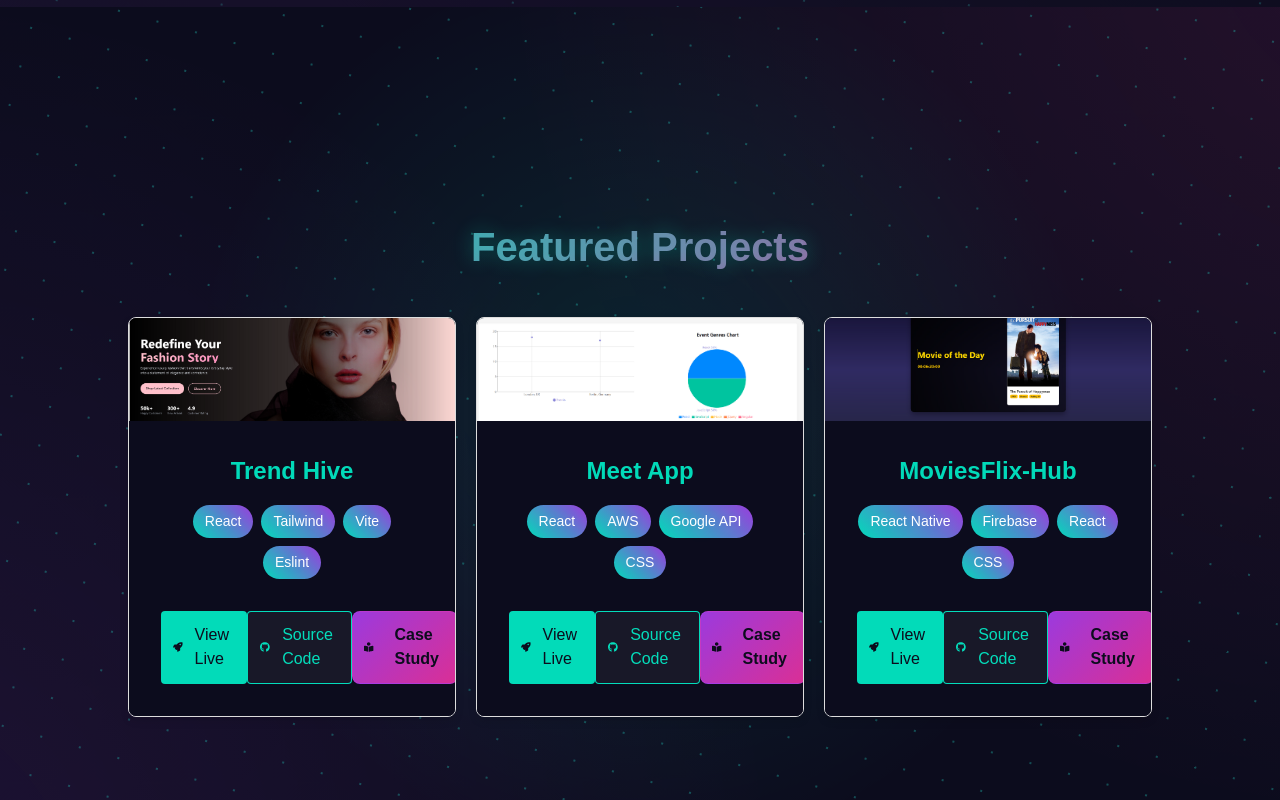
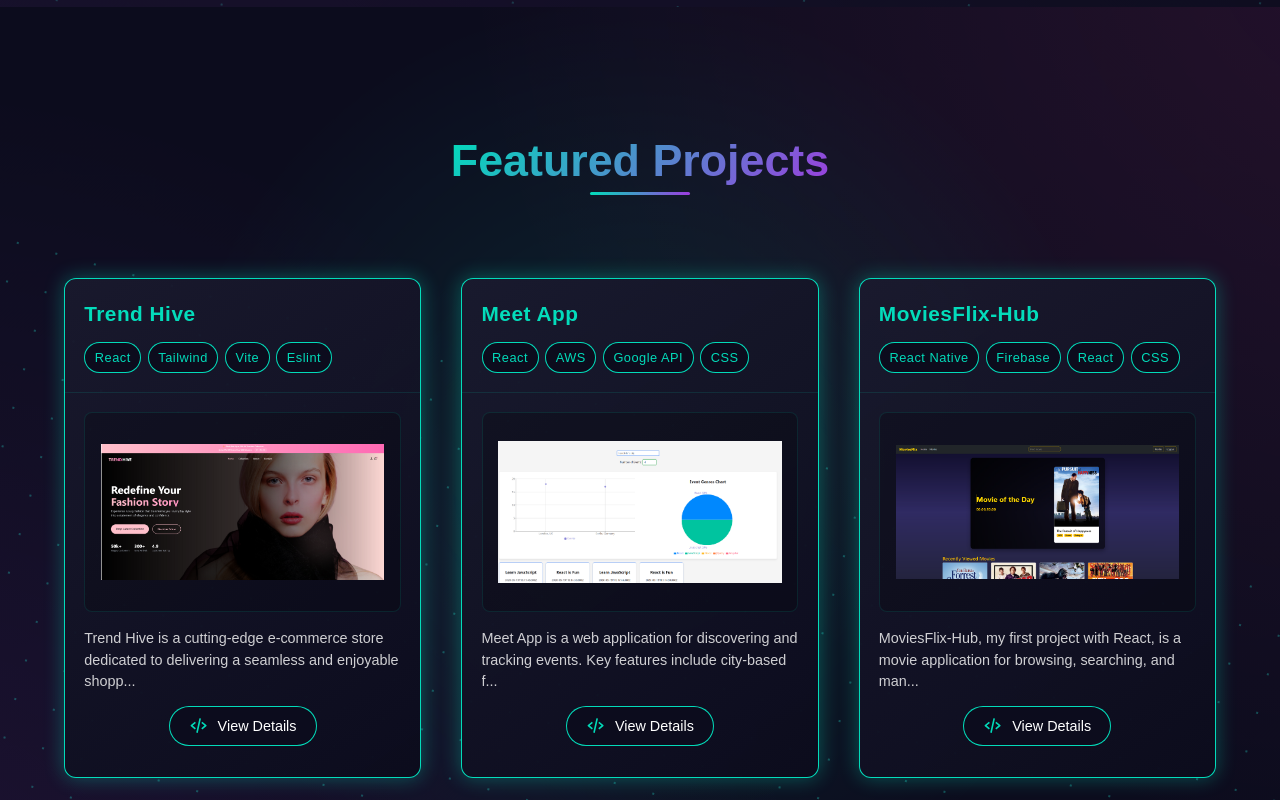
Before and after one commit to JDestefano11/React-Portfolio-Vite, a React (Vite) app: page / in a window 1280 px wide. Shown: the part 3400-4200 px from the top of the page. Built offline with nearby package versions, Linux system fonts and the light colour scheme.

Commit message:
"Updated project section to look more professional and have a cooler unique layout"

```diff
--- a/src/components/ProjectSection/ProjectSection.css
+++ b/src/components/ProjectSection/ProjectSection.css
@@ -4,7 +4,9 @@
   --aurora-purple: rgba(182, 67, 255, 0.85);
   --digital-black: #0c0c1d;
   --aurora-glow: 0 0 20px rgba(0, 255, 213, 0.3);
-  --card-bg: #1a1a2e;
+  --card-bg: var(--digital-black);
+  --card-border: var(--aurora-teal);
+  --card-hover-border: rgba(0, 255, 213, 0.5);
 }
 
 body {
@@ -20,9 +22,7 @@ body {
   background: var(--digital-black);
   position: relative;
   overflow: hidden;
-  display: flex;
-  align-items: center;
-  padding-top: 120px;
+  padding: 120px 0;
 }
 
 .projects-section::before {
@@ -70,7 +70,8 @@ body {
 }
 
 .container {
-  width: 80%;
+  width: 90%;
+  max-width: 1400px;
   margin: 0 auto;
   position: relative;
   z-index: 1;
@@ -78,233 +79,378 @@ body {
 
 .section-title {
   text-align: center;
-  font-size: 2.5rem;
-  margin-bottom: 40px;
-  background: linear-gradient(135deg, var(--aurora-teal), var(--aurora-pink));
+  margin-bottom: 60px;
+}
+
+.title-text {
+  font-size: 2.8rem;
+  font-weight: 700;
+  background: linear-gradient(135deg, var(--aurora-teal), var(--aurora-purple));
   -webkit-background-clip: text;
   -webkit-text-fill-color: transparent;
-  text-shadow: var(--aurora-glow);
+  padding-bottom: 10px;
+  position: relative;
+}
+
+.title-text::after {
+  content: '';
+  position: absolute;
+  bottom: 0;
+  left: 50%;
+  transform: translateX(-50%);
+  width: 100px;
+  height: 3px;
+  background: linear-gradient(90deg, var(--aurora-teal), var(--aurora-purple));
+  border-radius: 2px;
 }
 
 .projects-grid {
-  display: grid;
-  grid-template-columns: repeat(auto-fit, minmax(250px, 1fr));
-  gap: 20px;
+  display: flex;
+  flex-wrap: wrap;
+  gap: 40px;
+  perspective: 1000px;
 }
 
-.epic-card {
-  height: 400px;
-  display: flex;
-  flex-direction: column;
-  justify-content: space-between;
-  border: 1px solid #ddd;
-  border-radius: 8px;
-  overflow: hidden;
-  box-shadow: 0 4px 8px rgba(0, 0, 0, 0.1);
-  transition: transform 0.3s;
+.project-card {
+  height: 500px;
+  perspective: 1000px;
+  cursor: pointer;
+  position: relative;
+  transition: transform 0.3s ease;
+  flex: 1;
+  min-width: 350px;
+  max-width: 450px;
+  margin: 1.5rem auto;
 }
 
-.epic-card:hover {
+.project-card:hover {
   transform: translateY(-5px);
 }
 
-.card-content {
-  padding: 16px;
+.card-inner {
+  position: relative;
+  width: 100%;
+  height: 100%;
+  transform-style: preserve-3d;
+  transition: transform 0.8s cubic-bezier(0.4, 0, 0.2, 1);
+}
+
+.project-card.active .card-inner {
+  transform: rotateY(180deg);
+}
+
+.card-front,
+.card-back {
+  position: absolute;
+  width: 100%;
+  height: 100%;
+  backface-visibility: hidden;
+  border-radius: 12px;
+  overflow: hidden;
+  background: var(--digital-black);
+  border: 1px solid var(--aurora-teal);
+  transition: all 0.3s ease;
+  box-shadow: var(--aurora-glow);
   display: flex;
   flex-direction: column;
-  justify-content: space-between;
-  flex-grow: 1;
-  background-color: var(--digital-black);
 }
 
-.card-image-container {
-  position: relative;
-  height: 200px;
-  overflow: hidden;
+.card-front {
+  background: linear-gradient(
+    145deg,
+    rgba(26, 26, 46, 0.95),
+    rgba(12, 12, 29, 0.98)
+  );
 }
 
-.card-image-container img {
-  width: 100%;
-  height: 100%;
-  object-fit: cover;
+.project-card:hover .card-front,
+.project-card:hover .card-back {
+  border-color: var(--aurora-teal);
+  box-shadow: 0 0 30px rgba(0, 255, 213, 0.2);
 }
 
-.card-overlay {
-  position: absolute;
-  top: 0;
-  left: 0;
-  width: 100%;
-  height: 100%;
-  background: rgba(0, 0, 0, 0.5);
-  opacity: 0;
-  transition: opacity 0.3s;
+.card-header {
+  padding: 1.2rem;
+  border-bottom: 1px solid rgba(0, 255, 213, 0.1);
 }
 
-.card-image-container:hover .card-overlay {
-  opacity: 1;
+.card-header h3 {
+  color: var(--aurora-teal);
+  font-size: 1.3rem;
+  margin-bottom: 0.8rem;
+  font-weight: 600;
+  letter-spacing: 0.5px;
 }
 
-.card-description {
-  color: #fff;
-  padding: 10px;
-  text-align: center;
+.tech-stack {
+  display: flex;
+  flex-wrap: wrap;
+  gap: 0.4rem;
 }
 
-.card-info {
-  padding: 16px;
-  flex-grow: 1;
-  display: flex;
-  flex-direction: column;
-  justify-content: space-between;
+.tech-badge {
+  background: var(--digital-black);
+  border: 1px solid var(--aurora-teal);
+  padding: 0.3rem 0.6rem;
+  border-radius: 20px;
+  color: var(--aurora-teal);
+  font-size: 0.8rem;
+  letter-spacing: 0.5px;
+  backdrop-filter: blur(5px);
+  transition: all 0.3s ease;
 }
 
-.card-title {
-  margin-bottom: 16px;
-  text-align: center;
-  color: var(--aurora-teal);
-}
-
-.card-title h3 {
-  font-size: 1.5rem;
-}
-
-.card-tech {
-  display: flex;
-  flex-wrap: wrap;
-  gap: 8px;
-  margin-bottom: 16px;
-  justify-content: center;
-}
-
-.tech-tag {
-  background: linear-gradient(45deg, var(--aurora-teal), var(--aurora-purple));
-  border-radius: 20px;
-  padding: 6px 12px;
-  font-size: 14px;
-  color: white;
-  text-shadow: var(--aurora-glow);
-  transition: background-color 0.3s, color 0.3s;
-}
-
-.tech-tag:hover {
-  background: linear-gradient(45deg, var(--aurora-pink), var(--aurora-teal));
-  color: white;
-}
-
-.card-actions {
-  display: flex;
-  justify-content: space-between;
-  margin-top: 16px;
-}
-
-.action-btn {
-  display: flex;
-  align-items: center;
-  gap: 4px;
-  padding: 8px 12px;
-  background-color: #007bff;
-  color: white;
-  border-radius: 4px;
-  text-decoration: none;
-  transition: background-color 0.3s;
-}
-
-.action-btn:hover {
-  background-color: #0056b3;
-}
-
-.action-btn.live {
-  background: var(--aurora-teal);
-  color: var(--digital-black);
-}
-
-.action-btn.code {
-  background: rgba(255, 255, 255, 0.05);
-  color: var(--aurora-teal);
-  border: 1px solid var(--aurora-teal);
-}
-
-.action-btn.case-study {
-  background: linear-gradient(135deg, var(--aurora-purple), var(--aurora-pink));
-  color: var(--digital-black);
-  border: 1px solid rgba(182, 67, 255, 0.3);
-  display: flex;
-  align-items: center;
-  justify-content: center;
-  gap: 0.8rem;
-  padding: 0.7rem;
-  border-radius: 8px;
-  transition: all 0.3s ease;
-  font-weight: 600;
-}
-
-.action-btn:hover {
-  background: var(--aurora-purple);
+.tech-badge:hover {
+  background: rgba(0, 255, 213, 0.15);
   transform: translateY(-2px);
   box-shadow: var(--aurora-glow);
 }
 
-.btn-icon {
-  margin-right: 8px;
+.card-preview {
+  flex: 1;
+  display: flex;
+  flex-direction: column;
+  padding: 1.2rem;
+  overflow: hidden;
+}
+
+.preview-image {
+  height: 200px;
+  display: flex;
+  align-items: center;
+  justify-content: center;
+  margin-bottom: 1rem;
+  border-radius: 8px;
+  overflow: hidden;
+  border: 1px solid rgba(0, 255, 213, 0.1);
+  background: rgba(0, 0, 0, 0.2);
+}
+
+.preview-image img {
+  width: 90%;
+  height: 90%;
+  object-fit: contain;
+  transition: transform 0.5s ease;
+}
+
+.preview-content {
+  text-align: left;
+}
+
+.preview-description {
+  color: rgba(255, 255, 255, 0.8);
+  font-size: 0.9rem;
+  line-height: 1.5;
+  margin-bottom: 0.8rem;
+  display: -webkit-box;
+  -webkit-line-clamp: 3;
+  -webkit-box-orient: vertical;
+  overflow: hidden;
+}
+
+.preview-actions {
+  display: flex;
+  justify-content: center;
+  margin-top: auto;
+}
+
+.action-button {
+  display: flex;
+  align-items: center;
+  gap: 0.6rem;
+  padding: 0.6rem 1.2rem;
+  background: var(--digital-black);
+  border: 1px solid var(--aurora-teal);
+  border-radius: 25px;
+  color: white;
+  font-size: 0.9rem;
+  cursor: pointer;
+  transition: all 0.3s ease;
+}
+
+.action-button:hover {
+  background: rgba(0, 255, 213, 0.15);
+  transform: translateY(-2px);
+  box-shadow: var(--aurora-glow);
+}
+
+.action-button svg {
+  font-size: 1.2rem;
+  color: var(--aurora-teal);
+}
+
+.flip-indicator {
+  position: absolute;
+  top: 1rem;
+  right: 1rem;
+  background: var(--digital-black);
+  border: 1px solid var(--aurora-teal);
+  padding: 0.5rem 1rem;
+  border-radius: 20px;
+  color: white;
+  display: flex;
+  align-items: center;
+  gap: 0.6rem;
+  z-index: 10;
+  backdrop-filter: blur(5px);
+  transition: all 0.3s ease;
+  opacity: 0;
+  transform: translateY(-10px);
+  font-size: 0.9rem;
+}
+
+.flip-icon {
+  font-size: 1.2rem;
+  color: var(--aurora-teal);
+  animation: rotate 2s infinite linear;
+}
+
+.project-card:hover .flip-indicator {
+  opacity: 1;
+  transform: translateY(0);
+  box-shadow: var(--aurora-glow);
+}
+
+.project-card.active .flip-indicator {
+  opacity: 0;
+}
+
+.card-back {
+  transform: rotateY(180deg);
+  padding: 2.5rem;
+  background: linear-gradient(
+    145deg,
+    rgba(26, 26, 46, 0.95),
+    rgba(12, 12, 29, 0.98)
+  );
+}
+
+.project-title h3 {
+  color: white;
+  font-size: 1.5rem;
+  margin-bottom: 1rem;
+  font-weight: 600;
+  letter-spacing: 0.5px;
+}
+
+.project-content {
+  color: white;
+  text-align: left;
+}
+
+.project-content h3 {
+  margin-bottom: 1.2rem;
+  color: var(--aurora-teal);
+  font-size: 1.8rem;
+  font-weight: 600;
+}
+
+.project-description {
+  margin-bottom: 2rem;
+  line-height: 1.7;
+  font-size: 0.95rem;
+  color: rgba(255, 255, 255, 0.85);
+  letter-spacing: 0.3px;
+}
+
+.project-links {
+  display: flex;
+  flex-wrap: wrap;
+  gap: 1rem;
+  margin-top: 2rem;
+}
+
+.project-link {
+  flex: 1;
+  min-width: 140px;
+  display: flex;
+  align-items: center;
+  gap: 0.6rem;
+  padding: 0.8rem 1.2rem;
+  background: var(--digital-black);
+  border: 1px solid var(--aurora-teal);
+  border-radius: 25px;
+  color: white;
+  text-decoration: none;
+  font-size: 0.9rem;
+  transition: all 0.3s ease;
+  justify-content: center;
+  position: relative;
+}
+
+.project-link:hover {
+  background: rgba(0, 255, 213, 0.15);
+  transform: translateY(-2px);
+  box-shadow: var(--aurora-glow);
+}
+
+.project-link svg {
+  color: var(--aurora-teal);
+}
+
+.external-link-icon {
+  font-size: 0.9rem !important;
+  position: absolute;
+  right: 1rem;
+  opacity: 0;
+  transform: translateX(-5px);
+  transition: all 0.3s ease;
+}
+
+.project-link:hover .external-link-icon {
+  opacity: 0.8;
+  transform: translateX(0);
+}
+
+@keyframes pulse {
+  0% { opacity: 0.5; transform: scale(0.95); }
+  50% { opacity: 1; transform: scale(1.05); }
+  100% { opacity: 0.5; transform: scale(0.95); }
+}
+
+.project-card:hover .preview-image img {
+  transform: scale(1.05);
+}
+
+@keyframes rotate {
+  from { transform: rotate(0deg); }
+  to { transform: rotate(360deg); }
 }
 
 @keyframes gradientMove {
-  0% {
-    transform: rotate(0deg) scale(1);
-  }
-  50% {
-    transform: rotate(180deg) scale(1.2);
-  }
-  100% {
-    transform: rotate(360deg) scale(1);
-  }
+  0% { transform: rotate(0deg) scale(1); }
+  50% { transform: rotate(180deg) scale(1.2); }
+  100% { transform: rotate(360deg) scale(1); }
 }
 
 @keyframes particleFloat {
-  0% {
-    transform: translateY(0) translateX(0) rotate(0deg);
+  0% { transform: translateY(0) translateX(0) rotate(0deg); }
+  100% { transform: translateY(-50%) translateX(-50%) rotate(45deg); }
+}
+
+@media (max-width: 768px) {
+  .projects-grid {
+    flex-direction: column;
+    gap: 30px;
   }
-  100% {
-    transform: translateY(-50%) translateX(-50%) rotate(45deg);
+
+  .project-card {
+    height: 400px;
+  }
+
+  .project-links {
+    flex-direction: column;
+  }
+
+  .title-text {
+    font-size: 2.2rem;
+  }
+
+  .project-content h3 {
+    font-size: 1.5rem;
+  }
+
+  .project-description {
+    font-size: 0.9rem;
   }
 }
-
-/* Mobile Styles */
-@media (max-width: 768px) {
-  .section-title {
-    font-size: 2rem;
-    margin-bottom: 20px;
-  }
-
-  .projects-grid {
-    grid-template-columns: 1fr;
-    gap: 15px;
-  }
-
-  .epic-card {
-    height: auto;
-    margin: 0 10px;
-  }
-
-  .card-content img {
-    height: 150px;
-  }
-
-  .card-title h3 {
-    font-size: 1.2rem;
-  }
-
-  .card-description p {
-    font-size: 0.9rem;
-  }
-
-  .card-actions {
-    flex-direction: column;
-    gap: 10px;
-  }
-
-  .action-btn {
-    width: 100%;
-    justify-content: center;
-  }
-}
--- a/src/components/ProjectSection/ProjectSection.jsx
+++ b/src/components/ProjectSection/ProjectSection.jsx
@@ -1,50 +1,89 @@
-import React from "react";
+import React, { useState } from "react";
 import { FaGithub, FaRocket, FaBookReader } from "react-icons/fa";
+import { MdFlip, MdOpenInNew } from 'react-icons/md';
+import { BiCodeAlt } from 'react-icons/bi';
 import { Link } from "react-router-dom";
 import "./ProjectSection.css";
 import TrendHive from "../../images/TrendHive.png";
 import MoviesFlix from "../../images/Movies.png";
 import MeetApp from "../../images/MeetApp.png";
 
-const ProjectCard = ({ project }) => {
+const ProjectCard = ({ project, isActive, onClick }) => {
   return (
-    <div className="epic-card">
-      <div className="card-image-container">
-        <img src={project.image} alt={project.title} />
-        <div className="card-overlay">
-          <div className="card-description">
-            <p>{project.description}</p>
+    <div
+      className={`project-card ${isActive ? 'active' : ''}`}
+      onClick={onClick}
+    >
+      <div className="flip-indicator">
+        <MdFlip className="flip-icon" />
+        <span>Flip Card</span>
       </div>
-        </div>
-      </div>
-      <div className="card-content">
-        <div className="card-info">
-          <div className="card-title">
+      <div className="card-inner">
+        <div className="card-front">
+          <div className="card-header">
             <h3>{project.title}</h3>
-          </div>
-          <div className="card-tech">
+            <div className="tech-stack">
               {project.tech.map((tech, index) => (
-              <span key={index} className="tech-tag">
+                <span key={index} className="tech-badge">
                   {tech}
                 </span>
               ))}
             </div>
-          <div className="card-actions">
-            <a href={project.liveUrl} className="action-btn live">
-              <FaRocket className="btn-icon" />
-              View Live
+          </div>
+          <div className="card-preview">
+            <div className="preview-image">
+              <img src={project.image} alt={project.title} />
+            </div>
+            <div className="preview-content">
+              <p className="preview-description">
+                {project.description.slice(0, 100)}...
+              </p>
+              <div className="preview-actions">
+                <button className="action-button">
+                  <BiCodeAlt />
+                  <span>View Details</span>
+                </button>
+              </div>
+            </div>
+          </div>
+        </div>
+
+        <div className="card-back">
+          <div className="project-content">
+            <h3>{project.title}</h3>
+            <p className="project-description">{project.description}</p>
+            <div className="project-links">
+              <a
+                href={project.liveUrl}
+                className="project-link live"
+                target="_blank"
+                rel="noopener noreferrer"
+                onClick={(e) => e.stopPropagation()}
+              >
+                <FaRocket />
+                <span>Live Demo</span>
+                <MdOpenInNew className="external-link-icon" />
               </a>
-            <a href={project.codeUrl} className="action-btn code">
-              <FaGithub className="btn-icon" />
-              Source Code
+              <a
+                href={project.codeUrl}
+                className="project-link code"
+                target="_blank"
+                rel="noopener noreferrer"
+                onClick={(e) => e.stopPropagation()}
+              >
+                <FaGithub />
+                <span>View Code</span>
+                <MdOpenInNew className="external-link-icon" />
               </a>
               <Link
                 to={`/case-study/${project.id}`}
-              className="action-btn case-study"
+                className="project-link case-study"
+                onClick={(e) => e.stopPropagation()}
               >
-              <FaBookReader className="btn-icon" />
-              Case Study
+                <FaBookReader />
+                <span>Case Study</span>
               </Link>
+            </div>
           </div>
         </div>
       </div>
@@ -53,6 +92,8 @@ const ProjectCard = ({ project }) => {
 };
 
 const ProjectSection = () => {
+  const [activeProject, setActiveProject] = useState(null);
+
   const projects = [
     {
       id: 1,
@@ -86,13 +127,24 @@ const ProjectSection = () => {
     },
   ];
 
+  const handleProjectClick = (projectId) => {
+    setActiveProject(activeProject === projectId ? null : projectId);
+  };
+
   return (
-    <section className="projects-section">
+    <section id="projects" className="projects-section">
       <div className="container">
-        <h2 className="section-title">Featured Projects</h2>
+        <h2 className="section-title">
+          <span className="title-text">Featured Projects</span>
+        </h2>
         <div className="projects-grid">
           {projects.map((project) => (
-            <ProjectCard key={project.id} project={project} />
+            <ProjectCard
+              key={project.id}
+              project={project}
+              isActive={activeProject === project.id}
+              onClick={() => handleProjectClick(project.id)}
+            />
           ))}
         </div>
       </div>
```
Lines whose indentation alone changed are shown as unchanged.
